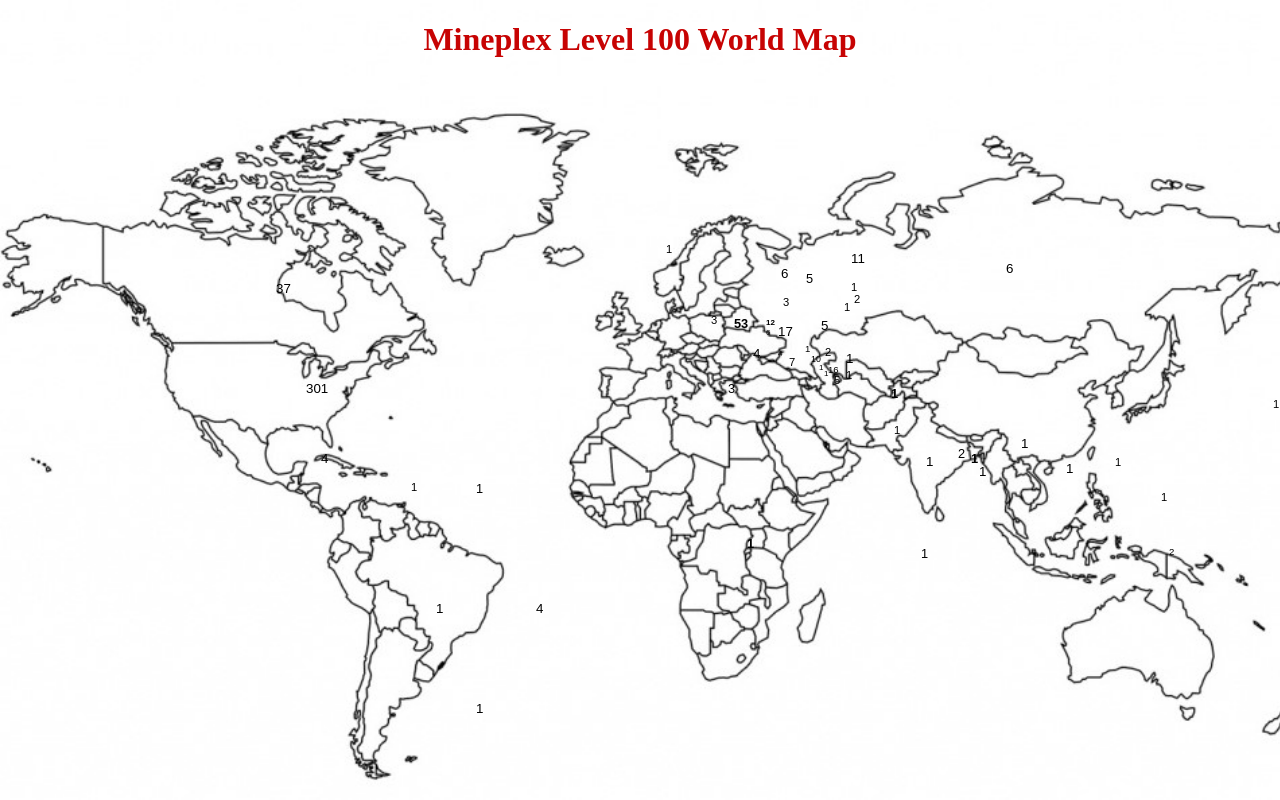
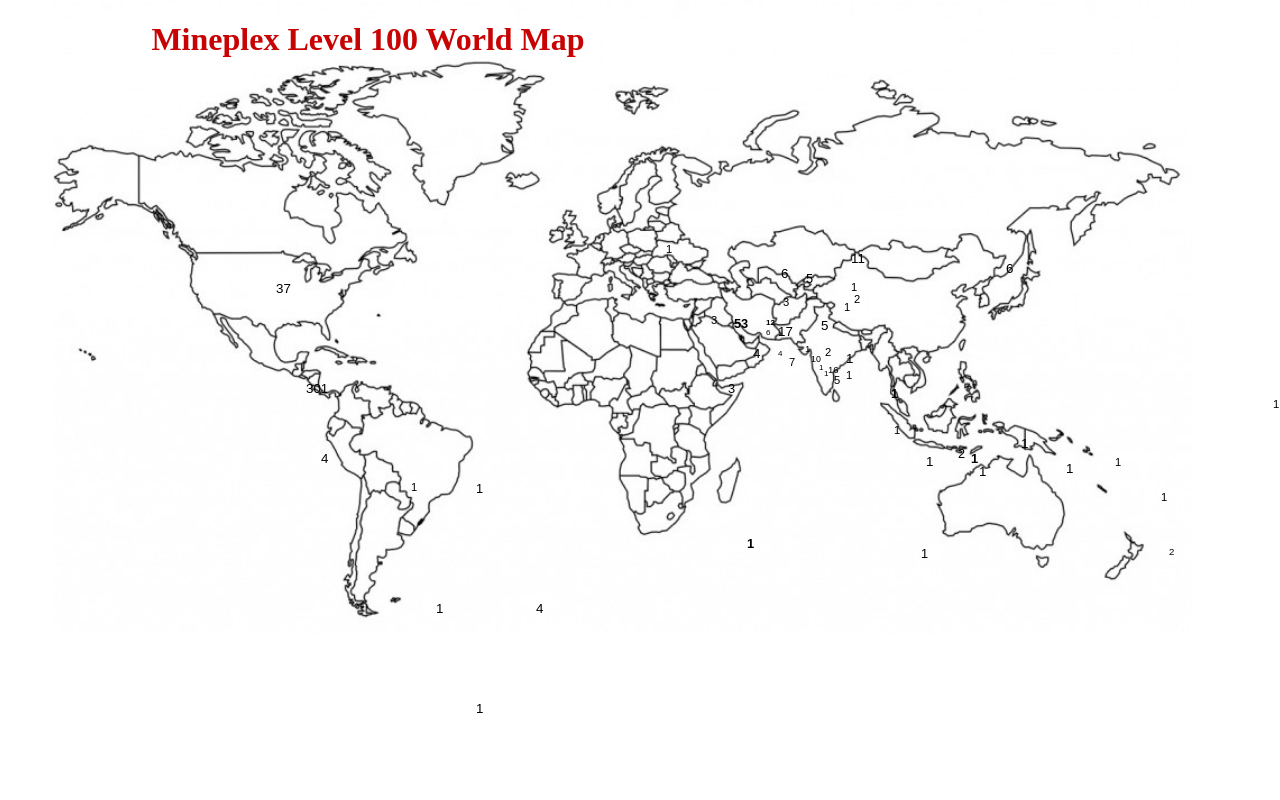
Before and after one commit to DaxaDaxa/DaxaDaxa.github.io, a plain HTML site: page index.html in a window 1280 px wide. Drawn offline with Linux system fonts and the light colour scheme.

Commit message:
Update index.html

```diff
--- a/index.html
+++ b/index.html
@@ -4,10 +4,27 @@
     <style>
 body {
   background-size: cover;
+  background-size: 89%;
   background-image: url("Background.jpg");
   background-repeat: no-repeat;
-
-  background-attachment: fixed;
+  background-position: 53px -33px;
+}
+{
+    width:1920px;
+    background-color: #f8e0b3;
+    height:1080px;
+}
+
+@media screen and (min-width: 500px) {
+   body {
+      width:420px;
+   }
+}
+
+@media screen and (min-width: 800px) {
+   body {
+      width:720px;
+   }
 }
 </style>
        <meta charset="utf-8">
```
